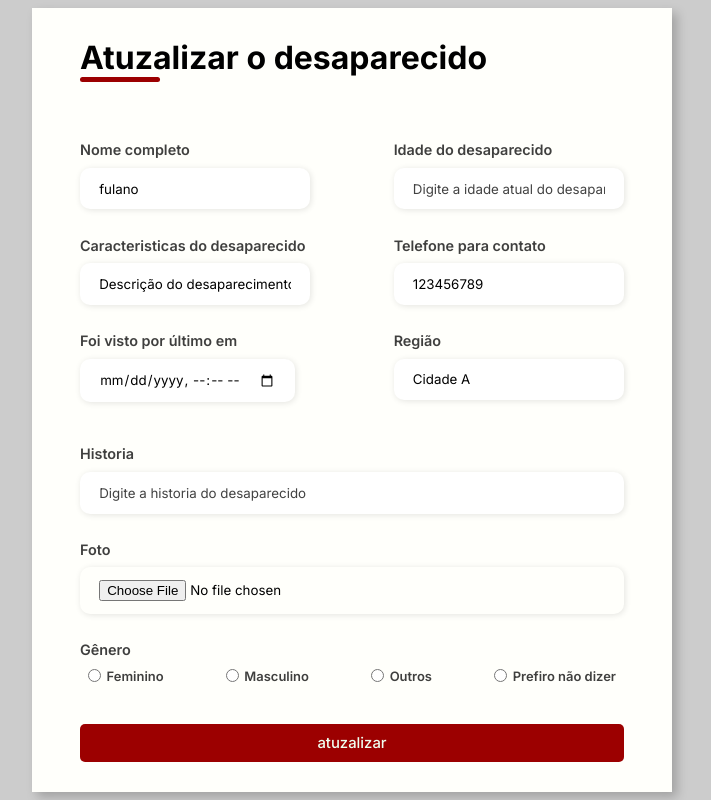
After one commit to PessoasDesaparecidas/missing_persons_application, a PHP site: page /missing-update.php?missing_id=1 in a window 1280 px wide. The commit adds this page. Shown: the whole page, without its empty margins (288-999 px from the left). Run offline with PHP 8.4, Linux system fonts and the light colour scheme; the visitor is signed in with stand-in values (Sample User, id 1); data comes from the database, SQL or seed files in the repository; data that the repository does not hold is empty.

Commit message:
crindo pagina de atualização de desaparecido e arrumando banco de dados para novo campo historia_desaparecido

```diff
--- a/database/database-connection.php
+++ b/database/database-connection.php
@@ -28,6 +28,7 @@ $create_missing_persons_table = "CREATE TABLE IF NOT EXISTS Desaparecido (
    genero_desaparecido VARCHAR(20) NOT NULL,
    foto_desaparecido VARCHAR(255) NOT NULL,
    contato_desaparecido VARCHAR(255) NOT NULL,
+   historia_desaparecido TEXT NOT NULL,
    observacao_desaparecido TEXT NOT NULL,
    idade_desparecido INT NOT NULL,
    data_desaparecimento DATETIME NOT NULL,
--- a/database/missings-repository.php
+++ b/database/missings-repository.php
@@ -6,22 +6,24 @@ function create_missing(
   $genero_desaparecido,
   $foto_desaparecido,
   $contato_desaparecido,
+  $historia_desaparecido,
   $observacao_desaparecido,
   $data_desaparecimento,
   $idade_desparecido,
   $local_desaparecimento
 ) {
   $preparement_query_to_created_missing = $connection->prepare("INSERT INTO Desaparecido
-(id_usuario, nome_desaparecido,genero_desaparecido, foto_desaparecido, contato_desaparecido, observacao_desaparecido, data_desaparecimento ,idade_desparecido, local_desaparecimento)
-VALUES (?, ?, ?, ?, ?, ?, ?, ?, ?)");
+(id_usuario, nome_desaparecido,genero_desaparecido, foto_desaparecido, contato_desaparecido, historia_desaparecido, observacao_desaparecido, data_desaparecimento ,idade_desparecido, local_desaparecimento)
+VALUES (?, ?, ?, ?, ?, ?, ?, ?, ?, ?)");
 
   $preparement_query_to_created_missing->bind_param(
-    "sssssssss",
+    "ssssssssss",
     $user_id,
     $nome_desaparecido,
     $genero_desaparecido,
     $foto_desaparecido,
     $contato_desaparecido,
+    $historia_desaparecido,
     $observacao_desaparecido,
     $data_desaparecimento,
     $idade_desparecido,
@@ -86,7 +88,7 @@ function update_missing_by_user_id(
 }
 
 
-function get_missing_by_id($connection, int $missing_id)
+function get_missing_by_id($connection,  $missing_id)
 {
   $query = "SELECT * FROM Desaparecido WHERE id_desaparecido = '{$missing_id}'";
 
--- a/missing-cadastre.action.php
+++ b/missing-cadastre.action.php
@@ -1,7 +1,7 @@
 <?php
-session_start();
 include "./utils/is-authenticate-user.php";
 include "./utils/sonner.php";
+session_abort();
 include "./database/database-connection.php";
 include "./utils/get-user-id.php";
 include "./database/missings-repository.php";
@@ -13,11 +13,12 @@ if (isset($_POST['btn-cdastre-missing']) && is_authenticate_user($connection, $u
 
   $nome_desaparecido = filter_var($_POST['nome_desaparecido'], FILTER_SANITIZE_SPECIAL_CHARS);
   $contato_desaparecido = filter_var($_POST['contato_desaparecido'], FILTER_SANITIZE_SPECIAL_CHARS);
+  $historia_desaparecido = filter_var($_POST['historia_desaparecido'], FILTER_SANITIZE_SPECIAL_CHARS);
   $observacao_desaparecido = filter_var($_POST['observacao_desaparecido'], FILTER_SANITIZE_SPECIAL_CHARS);
   $data_desaparecimento = trim($_POST['data_desaparecimento']);
   $idade_desparecido = trim($_POST['idade_desparecido']);
   $local_desaparecimento = filter_var($_POST['local_desaparecimento'], FILTER_SANITIZE_SPECIAL_CHARS);
-  $extensao = strtolower(substr($_FILE['imagem']['name'], -4));
+  $extensao = strtolower(substr($_FILES['imagem']['name'], -4));
   $foto_desaparecido = md5(time()) . $extensao;
   $diretorio = "./assets/uploads/";
   move_uploaded_file($_FILES["imagem"]["tmp_name"], $diretorio . $foto_desaparecido);
@@ -30,6 +31,7 @@ if (isset($_POST['btn-cdastre-missing']) && is_authenticate_user($connection, $u
     $genero_desaparecido,
     $foto_desaparecido,
     $contato_desaparecido,
+    $historia_desaparecido,
     $observacao_desaparecido,
     $data_desaparecimento,
     $idade_desparecido,
--- a/missing-cadastre.php
+++ b/missing-cadastre.php
@@ -1,6 +1,3 @@
-<?php
-session_start();
-?>
 <!DOCTYPE html>
 <html lang="pt-br">
 
@@ -58,7 +55,7 @@ session_start();
 
                 <div class="input-box">
                     <label for="hist">Historia</label>
-                    <input id="hist" type="text" name="hist" placeholder="Digite a historia do desaparecido" required>
+                    <input id="hist" type="text" name="historia_desaparecido" placeholder="Digite a historia do desaparecido" required>
                 </div>
 
                 <div class="input-box">
--- /dev/null
+++ b/missing-update.php
@@ -0,0 +1,130 @@
+<?php
+include './utils/protect-page-route.php';
+include './database/missings-repository.php'
+?>
+<!DOCTYPE html>
+<html lang="pt-br">
+
+<head>
+  <meta charset="UTF-8">
+  <meta name="viewport" content="width=device-width, initial-scale=1.0">
+  <link rel="stylesheet" href="./assets/styles/missing-cadastre.css">
+  <title>Atualização de Desaparecido</title>
+</head>
+
+<body>
+  <div class="container">
+    <div class="form-image">
+      <img src="./assets/images/sample-example-profile.svg">
+    </div>
+    <div class="form">
+      <form
+        action="missing-update.action.php" method="POST" class="form-register-missing" enctype="multipart/form-data">
+        <div class="form-header">
+          <div class="title">
+            <h1>Atuzalizar o desaparecido</h1>
+          </div>
+        </div>
+        <?php
+        $missing_id = $_GET["missing_id"];
+        $missing = get_missing_by_id($connection, $missing_id);
+        ?>
+
+        <div class="input-group">
+          <div class="input-box">
+            <label for="nome_desaparecido">Nome completo</label>
+            <input id="nome_desaparecido" type="text" name="nome_desaparecido" placeholder="Digite o nome completo do desaparecido" required
+              value="<?php echo $missing["nome_desaparecido"] ?>">
+          </div>
+
+          <div class="input-box">
+            <label for="idade_desparecido">Idade do desaparecido</label>
+            <input id="idade_desparecido" type="text" name="idade_desparecido" placeholder="Digite a idade atual do desaparecido" required
+              value="<?php echo $missing["idade_desparecido"] ?>" />
+          </div>
+
+          <div class="input-box">
+            <label for="observacao_desaparecido">Caracteristicas do desaparecido</label>
+            <input id="observacao_desaparecido" type="text" name="observacao_desaparecido" placeholder="Digite as caraceristicas do desaparecido" required
+              value="<?php echo $missing["observacao_desaparecido"] ?>" />
+          </div>
+
+          <div class="input-box">
+            <label for="contato_desaparecido">Telefone para contato</label>
+            <input id="contato_desaparecido" type="tel" name="contato_desaparecido" placeholder="(xx) xxxxx-xxxx" minlength="9" maxlength="9"
+              value="<?php echo $missing["contato_desaparecido"] ?>"
+              required>
+          </div>
+
+          <div class="input-box">
+            <label for="data_desaparecimento">Foi visto por último em</label>
+            <input id="data_desaparecimento" type="datetime-local" name="data_desaparecimento" style="width: 215px;"
+              value="<?php echo $missing["data_desaparecimento"] ?>"
+              required>
+          </div>
+
+          <div class="input-box">
+            <label for="local_desaparecimento">Região</label>
+            <input id="local_desaparecimento" type="text" name="local_desaparecimento" placeholder="Digite a região do desaparecido"
+              value="<?php echo $missing["local_desaparecimento"] ?>"
+              required>
+          </div>
+        </div>
+
+        <div class="input-box">
+          <label for="hist">Historia</label>
+          <input id="hist" type="text" name="hist" placeholder="Digite a historia do desaparecido"
+            value="<?php echo $missing["historia_desaparecido"] ?>"
+            required>
+        </div>
+
+        <div class="input-box">
+          <label class="picture" tabindex="0" for="imagem">Foto</label>
+          <input type="file" accept="image/*" class="picture_input"
+            id="imagem" name="imagem"
+
+            required>
+        </div>
+
+        <div class="gender-inputs">
+
+          <div class="gender-title">
+            <h6>Gênero</h6>
+          </div>
+
+          <div class="gender-group">
+
+            <div class="gender-input">
+              <input type="radio" id="female" name="genero_desaparecido" value="Feminino">
+              <label for="female">Feminino</label>
+            </div>
+
+            <div class="gender-input">
+              <input type="radio" id="male" name="genero_desaparecido" value="Masculino">
+              <label for="male">Masculino</label>
+            </div>
+
+            <div class="gender-input">
+              <input type="radio" id="others" name="genero_desaparecido" value="Outros">
+              <label for="others">Outros</label>
+            </div>
+
+            <div class="gender-input">
+              <input type="radio" id="none" name="genero_desaparecido" value="Prefiro não dizer">
+              <label for="none">Prefiro não dizer</label>
+            </div>
+
+          </div>
+          <div class="continue-button">
+            <button
+              type="submit" name="btn-cdastre-missing">
+              atuzalizar
+            </button>
+          </div>
+        </div>
+      </form>
+    </div>
+  </div>
+</body>
+
+</html>
```
Also changed, not shown: components/sonner.php (+0 -8 lines), missings-dashboard.php (+5 -2 lines), missing-update.action.php (added).
